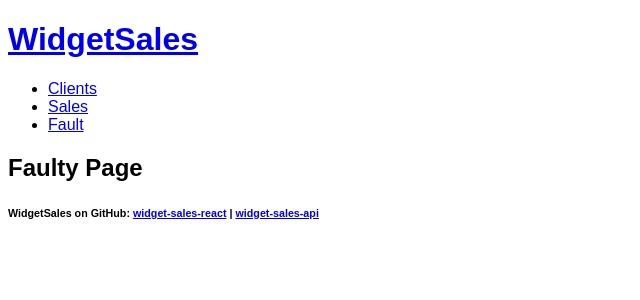
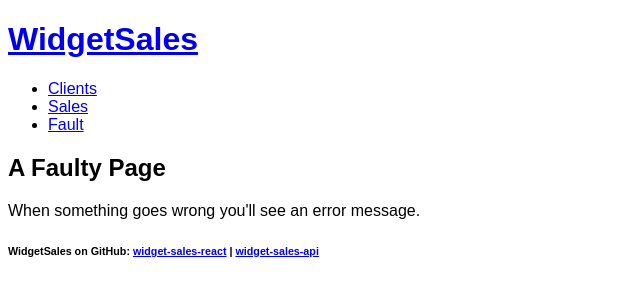
Before and after one commit to albertkawmi/widget-sales-react, a React (Create React App) app: page /fault in a window 1280 px wide. Shown: the top 300 px of the page, without its empty margins (0-640 px from the left). Built offline with nearby package versions, Linux system fonts and the light colour scheme; no server answers.

Commit message:
Add Fault route handler

```diff
--- a/src/routes/Fault/Fault.route.js
+++ b/src/routes/Fault/Fault.route.js
@@ -1,5 +1,21 @@
 import React from 'react'
+import Store from '../../components/Store'
 
-export const Fault = () => (
-  <h2>Faulty Page</h2>
-)
+// This component hits an endpoint that always returns 500
+// in order to demonstrate basic error handling
+
+export class Fault extends React.Component {
+  componentWillMount() {
+    this.context.fetchFault()
+  }
+  render() {
+    return (
+      <div>
+        <h2>A Faulty Page</h2>
+        <p>When something goes wrong you'll see an error message.</p>
+      </div>
+    )
+  }
+}
+
+Fault.contextTypes = Store.childContextTypes
```
